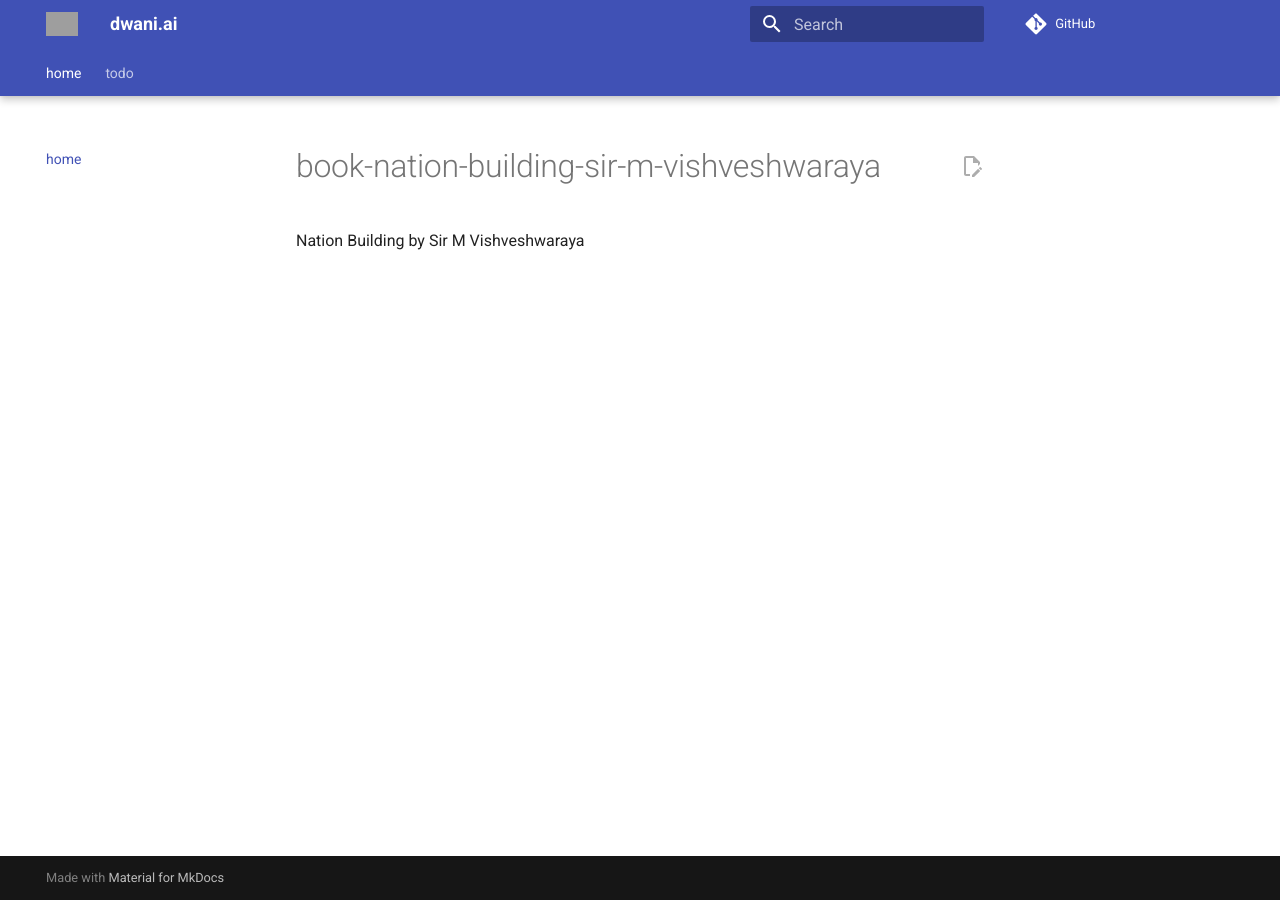
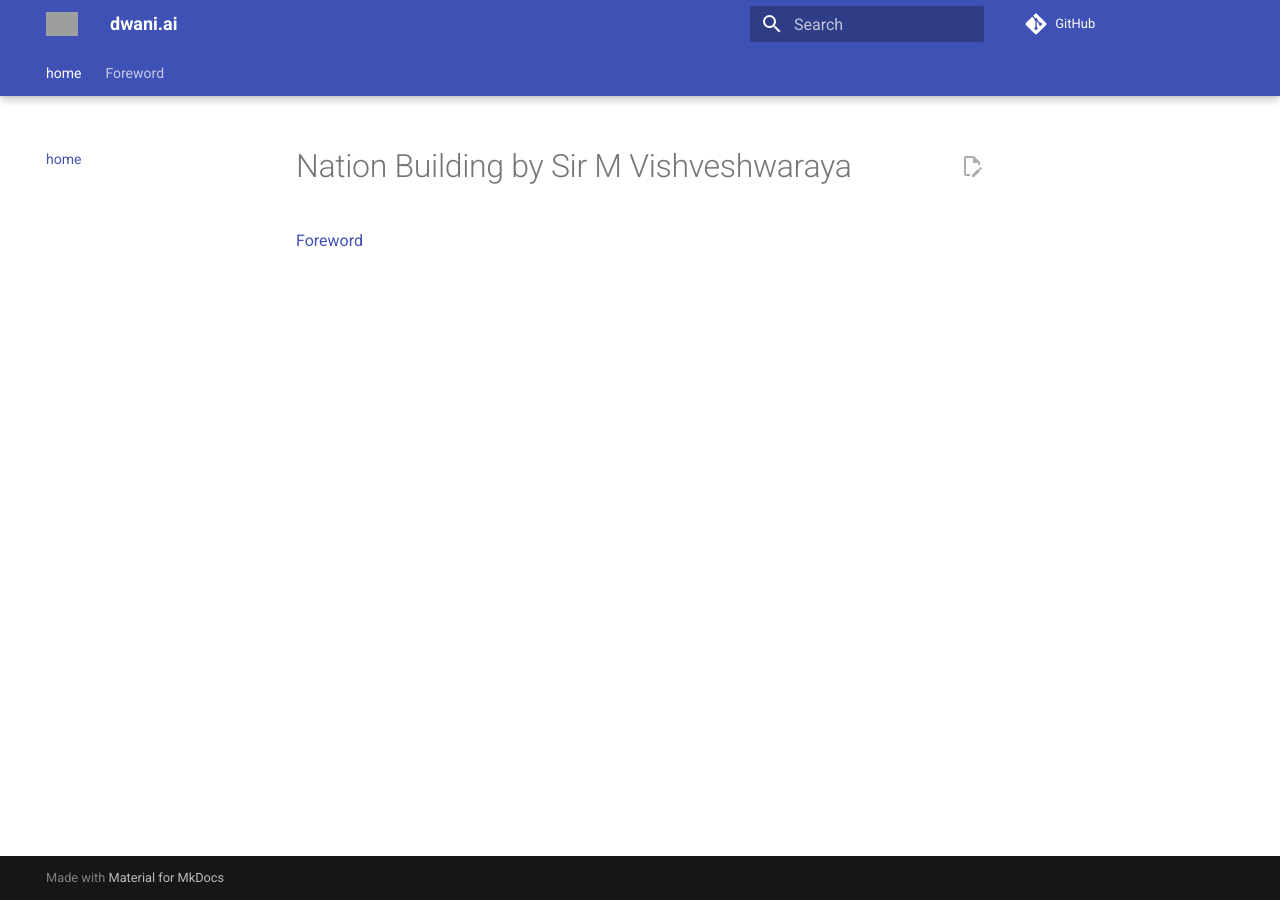
Before and after one commit to slabstech/book-nation-building-sir-m-vishveshwaraya, an MkDocs documentation site: the page built from docs/index.md, in a window 1280 px wide. Built offline with MkDocs 1.6.1 and Material for MkDocs 9.7.7, drawn with Linux system fonts in a browser that asks for light colours; comment, search, counter and statistics services are not loaded; grey boxes are pictures that could not be loaded.

Commit message:
Init-foreword

```diff
--- a/docs/index.md
+++ b/docs/index.md
@@ -1,2 +1,4 @@
-# book-nation-building-sir-m-vishveshwaraya
-Nation Building by Sir M Vishveshwaraya
+# Nation Building by Sir M Vishveshwaraya
+
+
+[Foreword](foreword.md)
--- a/mkdocs.yml
+++ b/mkdocs.yml
@@ -40,5 +40,4 @@ exclude_docs: |
 use_directory_urls: false
 nav:
   - home: index.md
-  - todo:
-    - arm64 upgrade : todo/todo_arm_64_arm64-gpu-tools.md
+  - Foreword: foreword.md
```
Also changed, not shown: docs/foreword.md (added, +2 -0 lines), README.md (line endings or trailing spaces).
